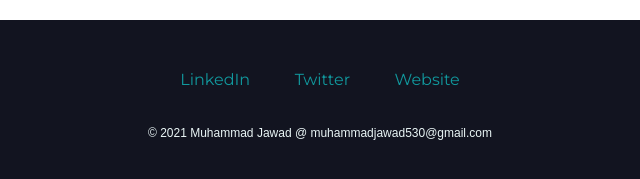
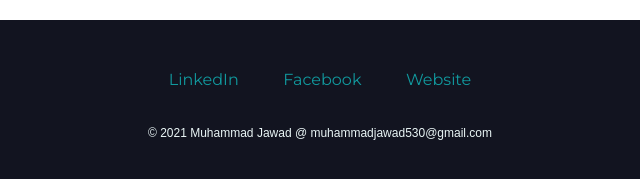
Before and after one commit to Raijawad123/MuhammadJawad, a plain HTML site: page index.html in a window 1280 px wide. Shown: the part 2449-2628 px from the top of the page, 320-960 px from the left. Drawn offline with Linux system fonts and the light colour scheme.

Commit message:
Add files via upload

```diff
--- a/index.html
+++ b/index.html
@@ -60,9 +60,9 @@
     </div>
 
     <div class="bottom-container">
-        <a class="footer-link" href="https://www.linkedin.com/">LinkedIn</a>
-        <a class="footer-link" href="https://twitter.com/">Twitter</a>
-        <a class="footer-link" href="https://www.appbrewery.co/">Website</a>
+        <a class="footer-link" href="https://www.linkedin.com/in/muhammad-jawad-a0b618114/">LinkedIn</a>
+        <a class="footer-link" href="https://www.facebook.com/profile.php?id=100005944602902">Facebook</a>
+        <a class="footer-link" href="index.html">Website</a>
         <p class="copyright">© 2021 Muhammad Jawad @ muhammadjawad530@gmail.com</p>
     </div>
 
```
